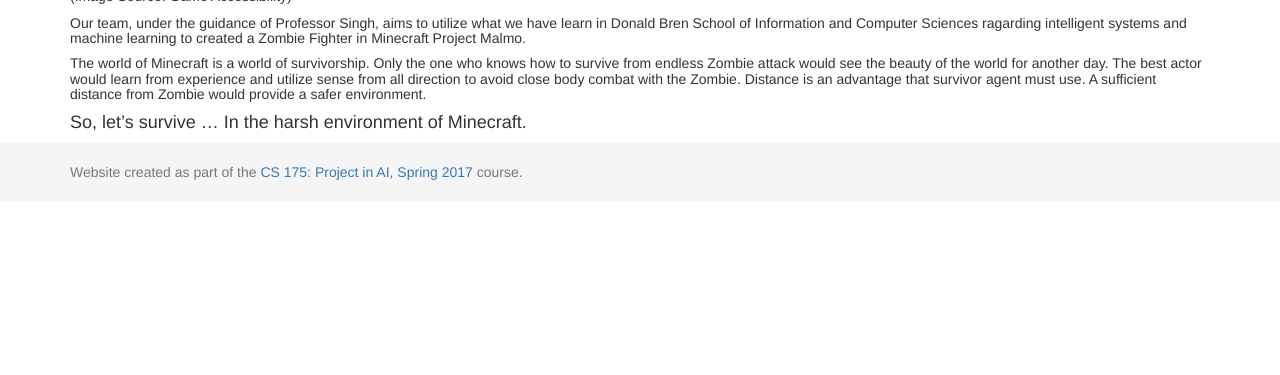
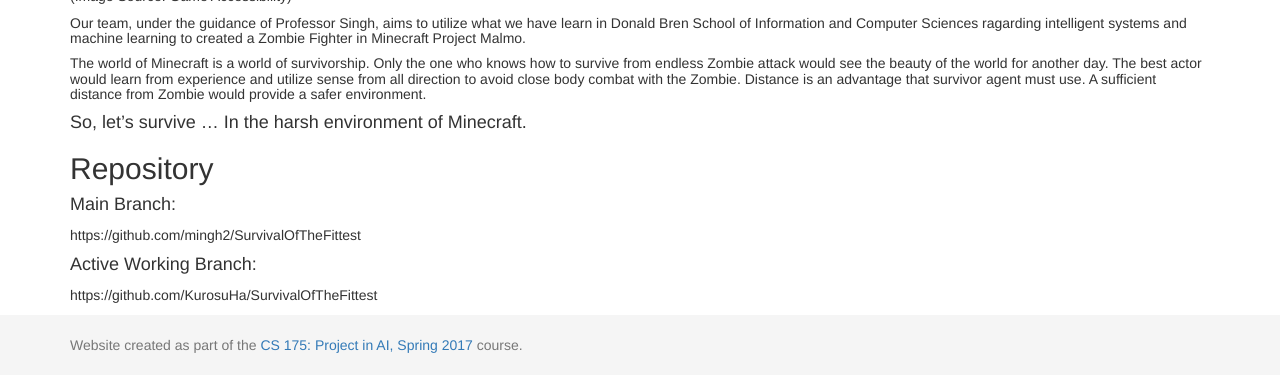
Before and after one commit to mingh2/SurvivalOfTheFittest, a Jekyll site: the page built from docs/index.md, in a window 1280 px wide and 900 px high, scrolled down 617 px, cut to the strip 525-900 px from the top of the window. Built offline with Jekyll 4.4.1, drawn with Linux system fonts in a browser that asks for light colours; before the commit the page ends 1344 px from its top, so only the background shows below that.

Commit message:
Update index.md

```diff
--- a/docs/index.md
+++ b/docs/index.md
@@ -16,3 +16,10 @@
 ##### The world of Minecraft is a world of survivorship. Only the one who knows how to survive from endless Zombie attack would see the beauty of the world for another day.  The best actor would learn from experience and utilize sense from all direction to avoid close body combat with the Zombie.  Distance is an advantage that survivor agent must use. A sufficient distance from Zombie would provide a safer environment.
 
 #### So, let's survive ... In the harsh environment of Minecraft.
+
+
+## Repository
+#### Main Branch:
+https://github.com/mingh2/SurvivalOfTheFittest
+#### Active Working Branch:
+https://github.com/KurosuHa/SurvivalOfTheFittest
```
